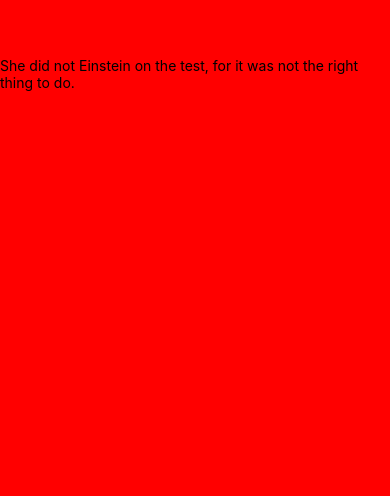
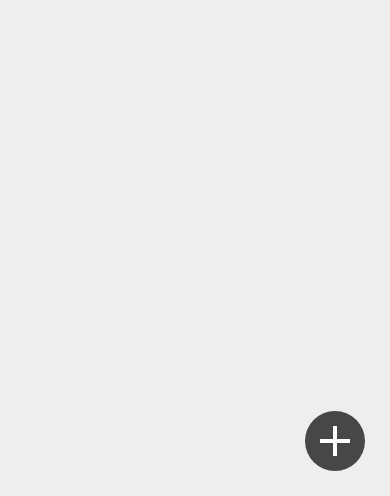
Before and after one commit to VladCojanu/Siply, a React Native app: screen / in a window 390 px wide. Shown: the part 348-844 px from the top of the page. Built offline with nearby package versions, Linux system fonts and the light colour scheme.

Commit message:
Basic Player Input

```diff
--- a/App.js
+++ b/App.js
@@ -3,6 +3,7 @@
 
 import firebase from 'react-native-firebase';
 import QuestionsScreen from "./src/screens/standardGameMode/QuestionsScreen";
+import HomeScreen from "./src/screens/home/HomeScreen";
 
 export default class App extends React.Component {
   constructor() {
@@ -12,7 +13,7 @@
 
   render() {
     return (
-      <QuestionsScreen/>
+      <HomeScreen/>
     );
   }
 }
--- a/src/screens/home/HomeScreen.js
+++ b/src/screens/home/HomeScreen.js
@@ -0,0 +1,149 @@
+import React from 'react'
+import {
+  View,
+  Text,
+  Platform,
+  StyleSheet,
+  TouchableOpacity,
+  Animated,
+  ScrollView,
+  Image,
+  Dimensions,
+  LayoutAnimation,
+  UIManager
+} from 'react-native';
+import PlayerInput from './PlayerInput'
+const width = Dimensions.get('window').width;
+
+export default class HomeScreen extends React.Component {
+  constructor() {
+    super();
+    this.state = { valueArray: [], disabled: false }
+    this.addNewEle = false;
+    this.index = 0;
+  }
+
+  afterAnimationComplete = () => {
+    this.index += 1;
+    this.setState({ disabled: false });
+  }
+
+  addMore = () => {
+    this.addNewEle = true;
+    const newlyAddedValue = { id: "id_" + this.index, text: this.index + 1 };
+
+    this.setState({
+      disabled: true,
+      valueArray: [...this.state.valueArray, newlyAddedValue]
+    });
+  }
+
+  remove(id) {
+    this.addNewEle = false;
+    const newArray = [...this.state.valueArray];
+    newArray.splice(newArray.findIndex(ele => ele.id === id), 1);
+
+    this.setState(() => {
+      return {
+        valueArray: newArray
+      }
+    })
+  }
+
+  render() {
+    return (
+      <View style={styles.container}>
+        <ScrollView
+          ref={scrollView => this.scrollView = scrollView}
+          onContentSizeChange={()=> {
+            this.addNewEle && this.scrollView.scrollToEnd();
+          }}
+        >
+          <View style={{ flex: 1, padding: 4 }}>
+            {this.state.valueArray.map(ele => {
+              return (
+                <PlayerInput
+                  key={ele.id}
+                  item={ele}
+                  removeItem={(id) => this.remove(id)}
+                  afterAnimationComplete={this.afterAnimationComplete}
+                />
+              )
+            })}
+          </View>
+        </ScrollView>
+
+        <TouchableOpacity
+          activeOpacity={0.8}
+          style={styles.btn}
+          disabled={this.state.disabled}
+          onPress={this.addMore}
+        >
+          <Image source = { require('../../../assets/add.png') } style = { styles.btnImage }/>
+        </TouchableOpacity>
+      </View>
+    );
+  }
+}
+
+const styles = StyleSheet.create({
+  container: {
+    flex: 1,
+    backgroundColor: '#eee',
+    justifyContent: 'center',
+    paddingTop: (Platform.OS == 'ios') ? 20 : 0
+  },
+
+  viewHolder: {
+    paddingVertical: 15,
+    backgroundColor: '#B00020',
+    justifyContent: 'center',
+    alignItems: 'flex-start',
+    margin: 4,
+    paddingLeft: 15,
+    borderRadius: 10
+  },
+
+  text: {
+    color: 'black',
+    fontSize: 25,
+    paddingRight: 17
+  },
+
+  btn: {
+    position: 'absolute',
+    right: 25,
+    bottom: 25,
+    borderRadius: 30,
+    width: 60,
+    height: 60,
+    justifyContent: 'center',
+    alignItems: 'center',
+    backgroundColor: 'rgba(0,0,0,0.7)',
+    padding: 15
+  },
+
+  btnImage: {
+    resizeMode: 'contain',
+    width: '100%',
+    tintColor: 'white'
+  },
+
+  removeBtn: {
+    position: 'absolute',
+    right: 13,
+    width: 25,
+    height: 25,
+    borderRadius: 15,
+    padding: 7,
+    justifyContent: 'center',
+    alignItems: 'center',
+    backgroundColor: 'white'
+  },
+
+  removeIcon: {
+    width: '100%',
+    transform: [{ rotate: '45deg' }],
+    resizeMode: 'contain'
+  }
+});
--- /dev/null
+++ b/src/screens/home/PlayerInput.js
@@ -0,0 +1,120 @@
+import React from "react";
+import {Image, Platform, StyleSheet, Text, TextInput, TouchableOpacity, View} from "react-native";
+
+export default class PlayerInput extends React.Component {
+  constructor() {
+    super();
+    this.state = {
+      text: ''
+    };
+  }
+
+  shouldComponentUpdate(nextProps, nextState) {
+    if(nextProps.item.id !== this.props.item.id) {
+      return true;
+    }
+    return false;
+  }
+
+  componentDidMount() {
+    this.props.afterAnimationComplete();
+  };
+
+  removeItem = () => {
+    this.props.removeItem(this.props.item.id);
+  };
+
+  render() {
+    return (
+      <View>
+        {/*<Text
+          style={styles.text}>
+          Row {this.props.item.text}
+        </Text>*/}
+        <TextInput
+          style={{height: 40}}
+          placeholder="Player Name"
+          onChangeText={(text) => this.setState({text})}
+        />
+        <TouchableOpacity
+          style={styles.removeBtn}
+          onPress={this.removeItem}
+        >
+          <Image
+            source={require('../../../assets/add.png')}
+            style={styles.removeIcon}
+          />
+        </TouchableOpacity>
+      </View>
+    );
+  }
+}
+
+const styles = StyleSheet.create({
+  container: {
+    flex: 1,
+    backgroundColor: '#eee',
+    justifyContent: 'center',
+    paddingTop: (Platform.OS == 'ios') ? 20 : 0
+  },
+
+  viewHolder: {
+    paddingVertical: 15,
+    backgroundColor: '#B00020',
+    justifyContent: 'center',
+    alignItems: 'flex-start',
+    margin: 4,
+    paddingLeft: 15,
+    borderRadius: 10
+  },
+
+  text: {
+    color: 'black',
+    fontSize: 25,
+    paddingRight: 17
+  },
+
+  btn: {
+    position: 'absolute',
+    right: 25,
+    bottom: 25,
+    borderRadius: 30,
+    width: 60,
+    height: 60,
+    justifyContent: 'center',
+    alignItems: 'center',
+    backgroundColor: 'rgba(0,0,0,0.7)',
+    padding: 15
+  },
+
+  btnImage: {
+    resizeMode: 'contain',
+    width: '100%',
+    tintColor: 'white'
+  },
+
+  removeBtn: {
+    position: 'absolute',
+    right: 13,
+    width: 25,
+    height: 25,
+    borderRadius: 15,
+    padding: 7,
+    justifyContent: 'center',
+    alignItems: 'center',
+    backgroundColor: 'white'
+  },
+
+  removeIcon: {
+    width: '100%',
+    transform: [{ rotate: '45deg' }],
+    resizeMode: 'contain'
+  }
+});
+
+/*
+<Text
+          style={styles.text}>
+          Row {this.props.item.text}
+        </Text>
+ */
```
Also changed, not shown: assets/add.png (added).
